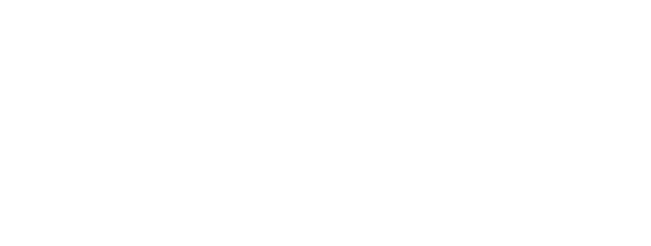
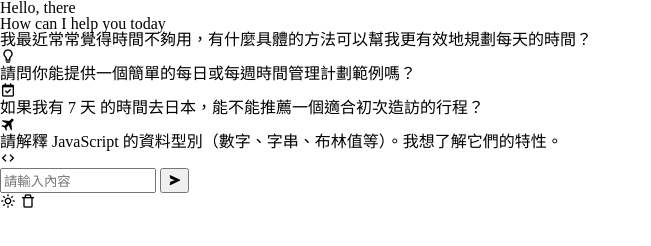
Before and after one commit to HanJing1027/Google_Gemini_Chatbot, a plain HTML site: page index.html in a window 1280 px wide. Shown: the whole page, without its empty margins (0-651 px from the left). Drawn offline with nearby package versions, Linux system fonts and the light colour scheme.

Commit message:
完成主畫面html

```diff
--- a/index.html
+++ b/index.html
@@ -23,6 +23,68 @@
     <title>Google Gemini Chatbot</title>
   </head>
   <body>
+    <header class="header">
+      <!-- 標題問候 -->
+      <h2 class="title">Hello, there</h2>
+      <h4 class="subtitle">How can I help you today</h4>
+
+      <!-- 預設問題list -->
+      <ul class="suggestion-list">
+        <!-- 01 -->
+        <li class="suggestion">
+          <p class="text">
+            我最近常常覺得時間不夠用，有什麼具體的方法可以幫我更有效地規劃每天的時間？
+          </p>
+          <i class="bx bx-bulb"></i>
+        </li>
+
+        <!-- 02 -->
+        <li class="suggestion">
+          <p class="text">
+            請問你能提供一個簡單的每日或每週時間管理計劃範例嗎？
+          </p>
+          <i class="bx bx-calendar-check"></i>
+        </li>
+
+        <!-- 03 -->
+        <li class="suggestion">
+          <p class="text">
+            如果我有 7 天 的時間去日本，能不能推薦一個適合初次造訪的行程？
+          </p>
+          <i class="bx bxs-plane-alt"></i>
+        </li>
+
+        <!-- 04 -->
+        <li class="suggestion">
+          <p class="text">
+            請解釋 JavaScript
+            的資料型別（數字、字串、布林值等）。我想了解它們的特性。
+          </p>
+          <i class="bx bx-code"></i>
+        </li>
+      </ul>
+    </header>
+
+    <!-- 輸入框區域 -->
+    <section class="typing-area">
+      <form action="#" class="typing-form">
+        <div class="input-wrapper">
+          <input
+            type="text"
+            class="typing-input"
+            placeholder="請輸入內容"
+            required
+          />
+          <button class="send-btn"><i class="bx bxs-send"></i></button>
+        </div>
+
+        <div class="action-buttons">
+          <i class="bx bx-sun"></i>
+          <i class="bx bx-trash-alt"></i>
+        </div>
+      </form>
+    </section>
+
     <!-- js -->
     <script type="module" src="js/app.js"></script>
   </body>
--- a/style/style.scss
+++ b/style/style.scss
@@ -3,3 +3,7 @@
 * {
   font-family: "Noto Sans HK", serif;
 }
+
+body {
+  //
+}
```
Also changed, not shown: 1 other file.
